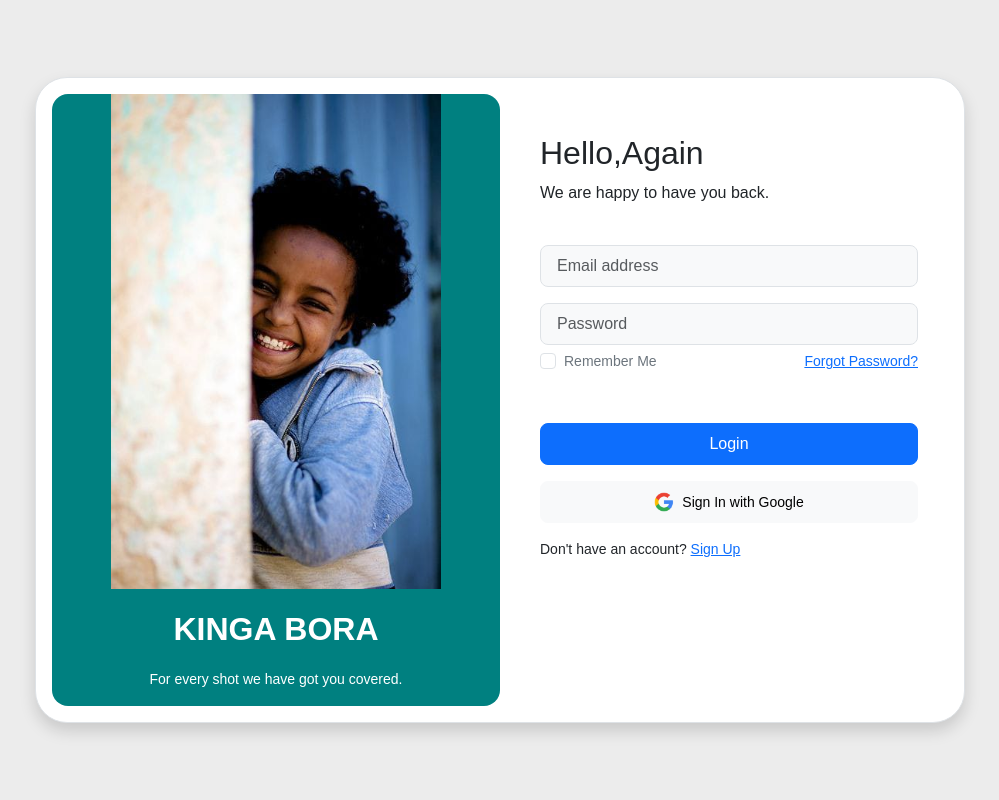
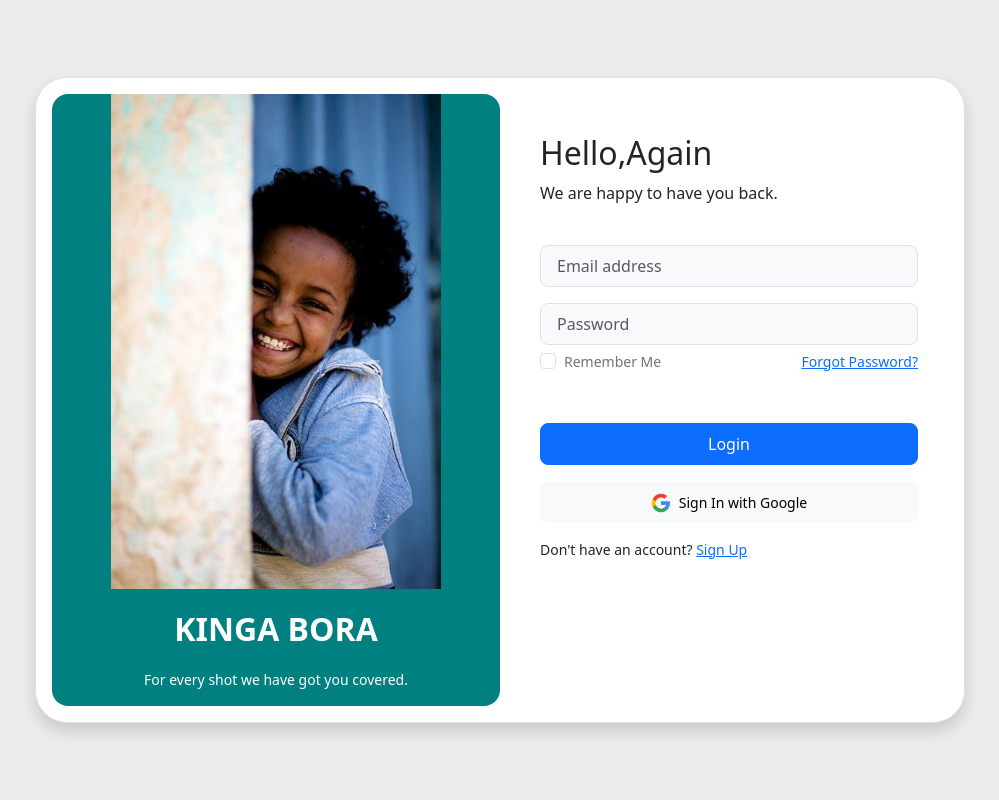
Before and after one commit to dis-hunter/KingaBora-Vaccination-System, a PHP site: page /login.html in a window 1280 px wide. Shown: the whole page, without its empty margins (140-1139 px from the left). Run offline with PHP 8.4, Linux system fonts and the light colour scheme; some web fonts are replaced.

Commit message:
Changed font-family

```diff
--- a/Login and Sign up/style.css
+++ b/Login and Sign up/style.css
@@ -1,7 +1,7 @@
 @import url('https://fonts.googleapis.com/css2?family=Playpen+Sans:wght@100..800&display=swap');
 
 body{
-    font-family: 'Poppins' , sans-serif;
+    font-family:'Roboto' sans-serif;
     background: #ececec;
 }
 
```
